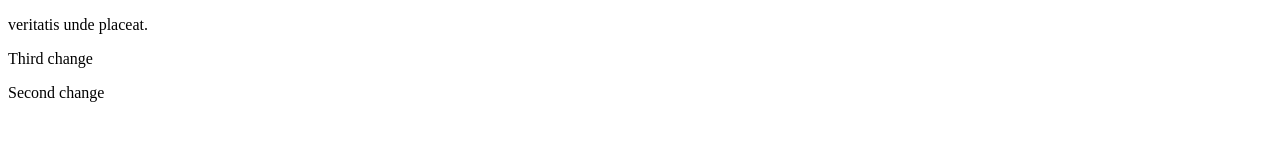
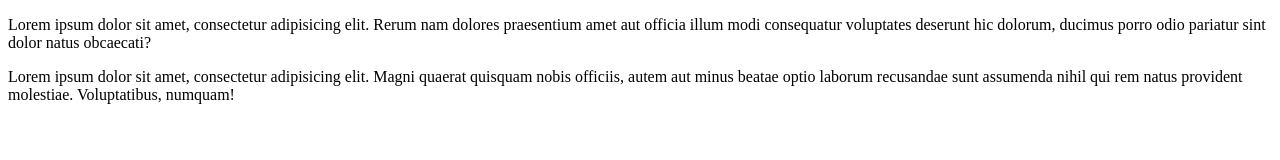
Before and after one commit to xment/tests, a plain HTML site: page index.html in a window 1280 px wide. Drawn offline with Linux system fonts and the light colour scheme.

Commit message:
new stl me

```diff
--- a/index.html
+++ b/index.html
@@ -1,18 +1,15 @@
 <!DOCTYPE html>
 <html lang="en">
+
 <head>
 	<meta charset="UTF-8">
 	<title>Document</title>
 </head>
 <body>
-	<p>
-		veritatis unde placeat.
-	</p>
-<p>
-	Third change
-</p>
-	<p>
-		Second change
-	</p>
+
+<p>Lorem ipsum dolor sit amet, consectetur adipisicing elit. Rerum nam dolores praesentium amet aut officia illum modi consequatur voluptates deserunt hic dolorum, ducimus porro odio pariatur sint dolor natus obcaecati?</p>
+
+<p>Lorem ipsum dolor sit amet, consectetur adipisicing elit. Magni quaerat quisquam nobis officiis, autem aut minus beatae optio laborum recusandae sunt assumenda nihil qui rem natus provident molestiae. Voluptatibus, numquam!</p>
+
 </body>
 </html>
--- /dev/null
+++ b/test.css
@@ -0,0 +1,3 @@
+body{
+	background: green;
+}
```
